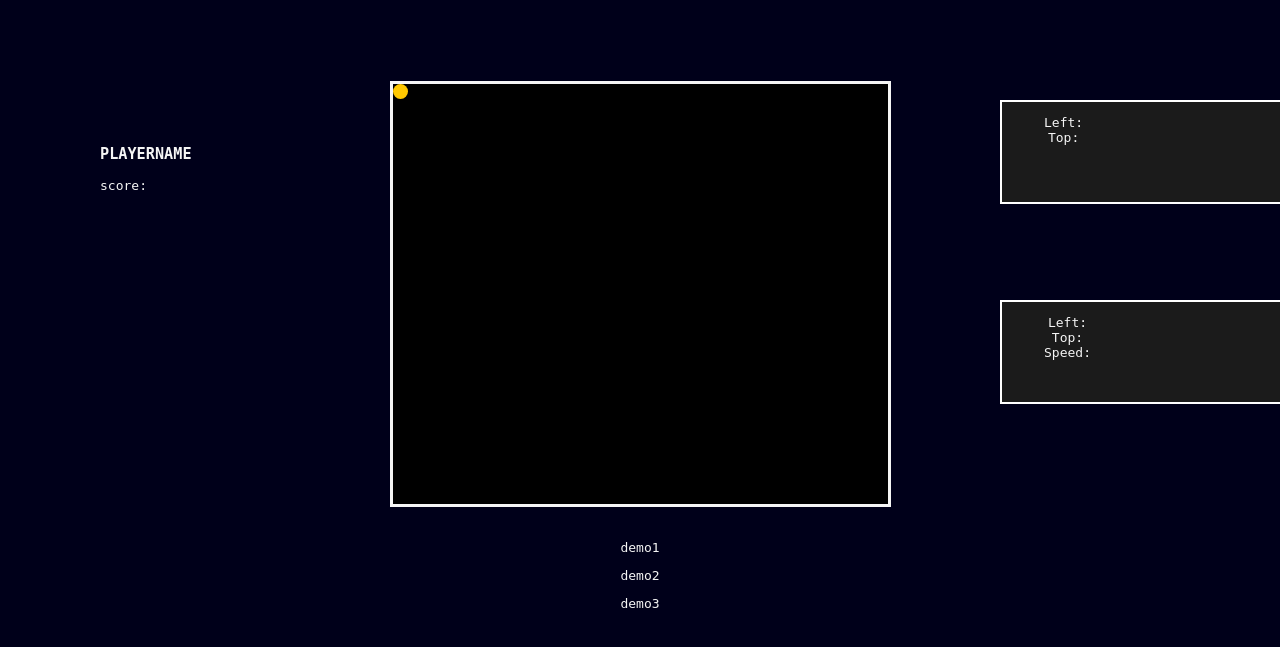
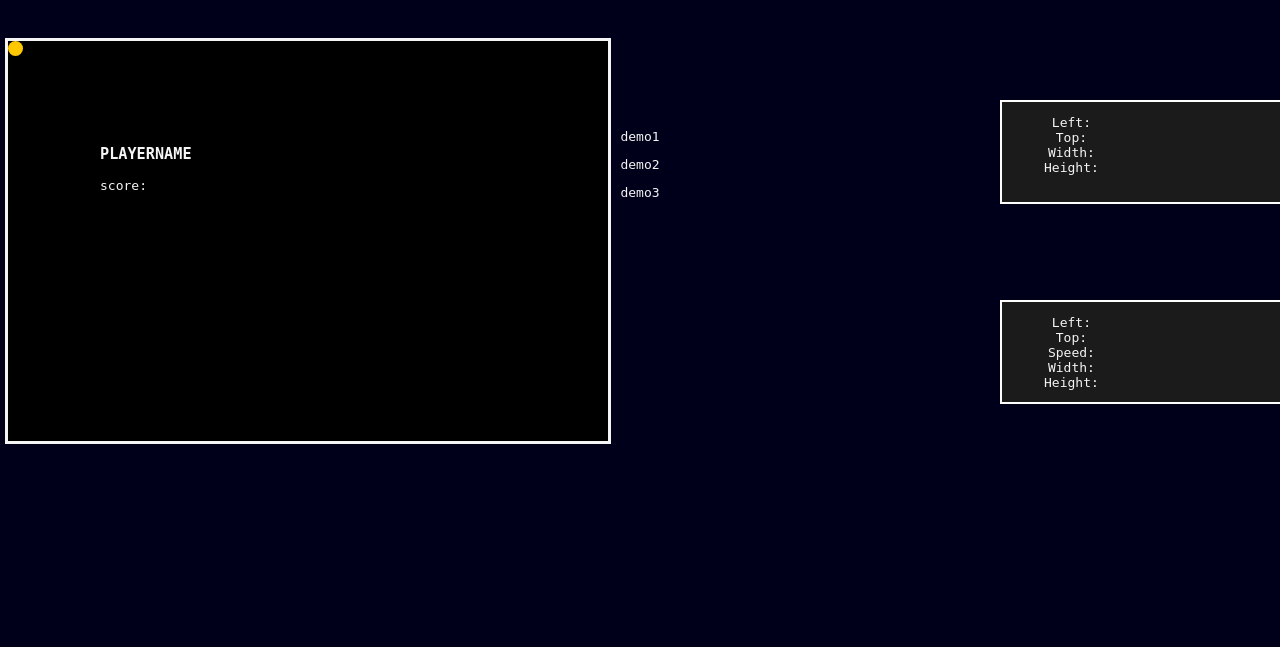
Before and after one commit to filippodelministro/Pacman-TheOriginal, a PHP site: page /html/pacman-game.html in a window 1280 px wide. Shown: the top 647 px of the page. Run offline with PHP 8.4, Linux system fonts and the light colour scheme.

Commit message:
PM stay in playground vertically [w]

```diff
--- a/css/pacman.css
+++ b/css/pacman.css
@@ -8,15 +8,28 @@
 
 /** ------ PLAYGROUND  ------ */
 
+.container{
+    position: relative;
+}
+
+.center {
+  position: absolute;
+  top: 50%;
+  width: 100%;
+  text-align: center;
+  font-size: 18px;
+}
+
 #playground{
-    position: relative;
+    position: absolute;
     margin-left: auto;
     margin-right: auto;
 
-    top: 40px;
-    height: 420px;
-    width: 495px;
-    border: 3px solid whitesmoke;
+/*     top: 40px; */
+    /* margin-top: 20px; */
+    height: 400px;
+    width: 600px;
+    outline: 3px solid whitesmoke;
     background-color: rgb(0, 0, 0);
 }
 
@@ -56,7 +69,8 @@
     width: 15px;
     background-color: rgb(255, 200, 0);
     border-radius: 50%;
-    transition: 0.2s;
+    /* margin: 1%; */
+    /* transition: 0.2s; */
     /* left: 200px;
     top: 345px; */
 }
--- a/html/pacman-game.html
+++ b/html/pacman-game.html
@@ -20,9 +20,13 @@
                 <span class="blink">[press any key to start the game]</span>
             </p>
 
-            <div id="playground">
-                <div id="pacman"></div>
-            </div>
+
+
+            <div id="playground"></div>
+            <div id="pacman"></div>
+
+
+
 
             <div id="gameinfo">
                 <h3>PLAYERNAME</h3>
@@ -55,6 +59,8 @@
                     <li id="pacmanLeft">Left: </li>
                     <li id="pacmanTop">Top: </li>
                     <li id="pacmanSpeed">Speed: </li>
+                    <li id="pacmanWidth">Width: </li>
+                    <li id="pacmanHeight">Height: </li>
                 </ul>
             </aside>
 
@@ -63,6 +69,8 @@
                 <ul>
                     <li id="playgroundLeft">Left: </li>
                     <li id="playgroundTop">Top: </li>
+                    <li id="playgroundWidth">Width: </li>
+                    <li id="playgroundHeight">Height: </li>
                 </ul>
             </aside>
 
--- a/js/pacman-game.js
+++ b/js/pacman-game.js
@@ -27,11 +27,7 @@ function begin(){
     document.getElementById("pause-menu-container").style.visibility = "hidden";
     document.getElementById("startinfo").style.visibility = "hidden";
 
-
-    var playground = document.getElementById("playground");
-    document.getElementById("playgroundLeft").innerHTML = "Left: " + playground.offsetLeft;
-    document.getElementById("playgroundTop").innerHTML = "Top: " + playground.offsetTop;
-
+    showStaticInfo();
 
     game_on = true;
     pause_on = false;
@@ -39,6 +35,22 @@ function begin(){
     direction = "right";
     speed = 50;
     startMoving();
+}
+
+
+function showStaticInfo(){
+    var playground = document.getElementById("playground");
+    document.getElementById("playgroundLeft").innerHTML = "Left: " + playground.offsetLeft;
+    document.getElementById("playgroundTop").innerHTML = "Top: " + playground.offsetTop;
+    document.getElementById("playgroundWidth").innerHTML = "Width: " + playground.offsetWidth;
+    document.getElementById("playgroundHeight").innerHTML = "Height: " + playground.offsetHeight;
+
+
+    var playground = document.getElementById("pacman");
+    document.getElementById("pacmanWidth").innerHTML = "Width: " + pacman.offsetWidth;
+    document.getElementById("pacmanHeight").innerHTML = "Height: " + pacman.offsetHeight;
+
+
 }
 
 function keyPressedonGame(e){
@@ -133,24 +145,30 @@ function move() {
 
     switch(direction){
         case "right": {
-            if(pacman.offsetLeft < playground.offsetLeft){
+            // if(pacman.offsetLeft < playground.offsetLeft){
                 document.getElementById("demo2").innerHTML = "move> right";
                 var currentLeft = parseInt(pacman.style.left || 0, 10);
                 var newLeft = currentLeft + 5; // move 5 pixels to the right
                 pacman.style.left = newLeft + "px";
+                break;
+            // }
+            // else{
+            //     stopMoving();
+            //     break;
+            // }
+        };
+        case "up": {
+            if(pacman.offsetTop> playground.offsetTop){
+                document.getElementById("demo2").innerHTML = "move> up";
+                var currentTop = parseInt(pacman.style.top || 0, 10);
+                var newTop = currentTop - 5; // move 5 pixels to the right
+                pacman.style.top = newTop + "px";
                 break;
             }
             else{
                 stopMoving();
                 break;
             }
-        };
-        case "up": {
-            document.getElementById("demo2").innerHTML = "move> up";
-            var currentTop = parseInt(pacman.style.top || 0, 10);
-            var newTop = currentTop - 5; // move 5 pixels to the right
-            pacman.style.top = newTop + "px";
-            break;
         };
         case "left": {
             document.getElementById("demo2").innerHTML = "move> left";
@@ -160,11 +178,17 @@ function move() {
             break;
         };
         case "down": {
-            document.getElementById("demo2").innerHTML = "move> down";
-            var currentTop = parseInt(pacman.style.top || 0, 10);
-            var newTop = currentTop + 5; // move 5 pixels to the right
-            pacman.style.top = newTop + "px";
-            break;
+            if(pacman.offsetTop + pacman.offsetHeight < playground.offsetTop + playground.offsetHeight){
+                document.getElementById("demo2").innerHTML = "move> down";
+                var currentTop = parseInt(pacman.style.top || 0, 10);
+                var newTop = currentTop + 5; // move 5 pixels to the right
+                pacman.style.top = newTop + "px";
+                break;
+            }
+            else{
+                stopMoving();
+                break;
+            }
         };
 
 
@@ -192,13 +216,13 @@ function stopMoving() {
 
 
 
-var playground = document.getElementById("playground");
-var Pacman = document.getElementById("pacman");
+// var playground = document.getElementById("playground");
+// var Pacman = document.getElementById("pacman");
 
-var playgroundLeft = playground.offsetLeft;
-var playgroundRight = playgroundLeft + playground.offsetWidth;
-var playgroundTop = playground.offsetTop;
-var playgroundBottom = playgroundTop + playground.offsetHeight;
+// var playgroundLeft = playground.offsetLeft;
+// var playgroundRight = playgroundLeft + playground.offsetWidth;
+// var playgroundTop = playground.offsetTop;
+// var playgroundBottom = playgroundTop + playground.offsetHeight;
 
-var PacmanLeft = Pacman.offsetLeft;
-var PacmanTop = Pacman.offsetTop;
+// var PacmanLeft = Pacman.offsetLeft;
+// var PacmanTop = Pacman.offsetTop;
```
